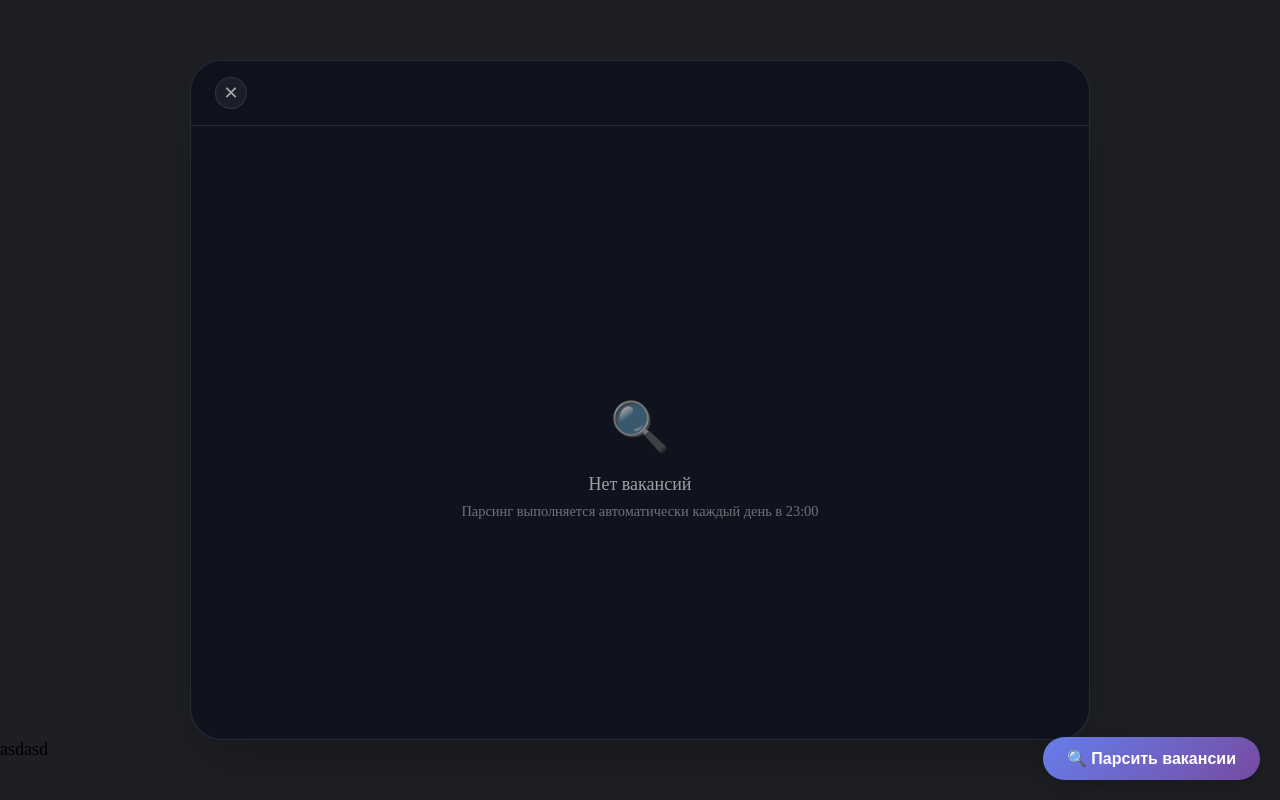
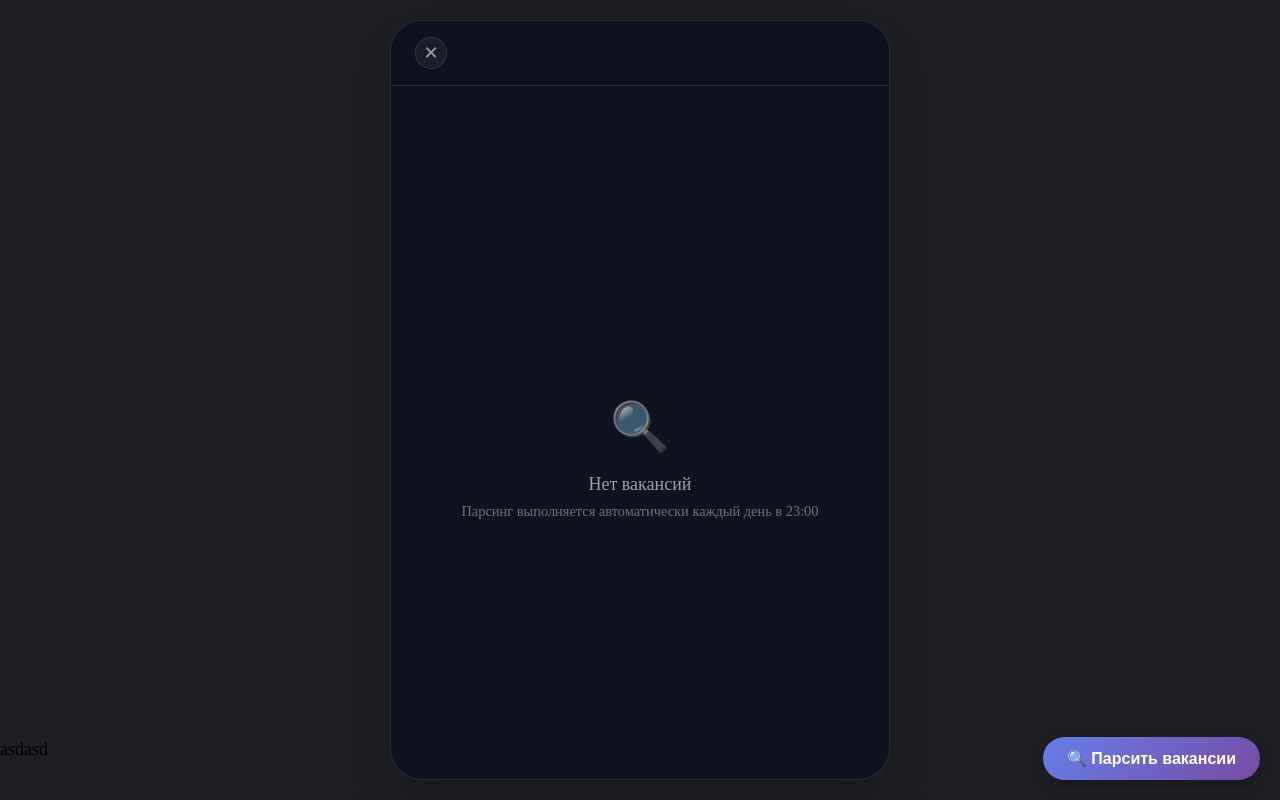
Before and after one commit to AkhmetovSR/ncity, a Next.js app: page /vacancy in a window 1280 px wide. Built offline with nearby package versions, Linux system fonts and the light colour scheme.

Commit message:
22.05.2026

```diff
--- a/app/layout.module.css
+++ b/app/layout.module.css
@@ -4,11 +4,13 @@
     height: 100%;
     background-color: #1D1F23;
     /*border: 2px solid red;*/
+
 }
 .Content{
     display: grid;
     height: 80%;
     width: 100%;
+    justify-items: center;
     /*border: 2px solid blue;*/
 }
 .Menu{
--- a/components/Home/Home.module.css
+++ b/components/Home/Home.module.css
@@ -3,11 +3,14 @@
 :local(.Home) {
     height: 100%;
     width: 100%;
+    max-width: 500px;
     overflow: hidden;
     position: absolute;
     display: grid;
     justify-items: center;
     z-index: 100;
+    border-radius: 2rem;
+    border: 1px solid rgba(255, 255, 255, 0.53);
     /* Фон будет браться из глобальных переменных темы */
     background: var(--bg-content);
 }
@@ -81,6 +84,9 @@
 
 /* Адаптив для ёлочки на мобильных */
 @media (max-width: 640px) {
+    :local(.Home) {
+        border-radius: 0;
+    }
     :local(.tree) {
         transform: scale(0.7);
         bottom: 10px;
--- a/components/Home/Job/VacancyList/VacancyList.module.css
+++ b/components/Home/Job/VacancyList/VacancyList.module.css
@@ -18,9 +18,9 @@
 
 :local(.fullscreenContent) {
     width: 90%;
-    max-width: 900px;
-    height: 90%;
-    max-height: 85vh;
+    max-width: 500px;
+    height: 95%;
+    max-height: 95vh;
     border-radius: 32px;
     background: var(--bg-content);
     backdrop-filter: blur(20px);
--- a/components/Home/Job/VacancyList/VacancyList.tsx
+++ b/components/Home/Job/VacancyList/VacancyList.tsx
@@ -248,12 +248,6 @@ export default function VacancyList() {
                 <motion.div className={s.contentWrapper} initial={{opacity: 0}} animate={{opacity: 1}} transition={{delay: 0.2}}>
                     {/* ХЕДЕР */}
                     <div className={s.header}>
-                            <Link href="/" className={s.closeButton}>✕</Link>
-                    </div>
-
-                    {/* ПАНЕЛЬ ФИЛЬТРАЦИИ */}
-                    <div className={s.filters}>
-                        {/* Выпадающий список для выбора сортировки */}
                         <select
                             className={s.filterSelect}
                             value={sortBy}
@@ -263,10 +257,7 @@ export default function VacancyList() {
                             <option value="salary-asc">💰 По зарплате (возрастание)</option>
                             <option value="salary-desc">💰 По зарплате (убывание)</option>
                         </select>
-                        {/* Счётчик показанных вакансий */}
-                        <div className={s.stats}>
-                            📊 {filteredVacancies.length} из {vacancies.length} вакансий
-                        </div>
+                        <Link href="/" className={s.closeButton}>✕</Link>
                     </div>
 
                     {/* СПИСОК ВАКАНСИЙ */}
```
